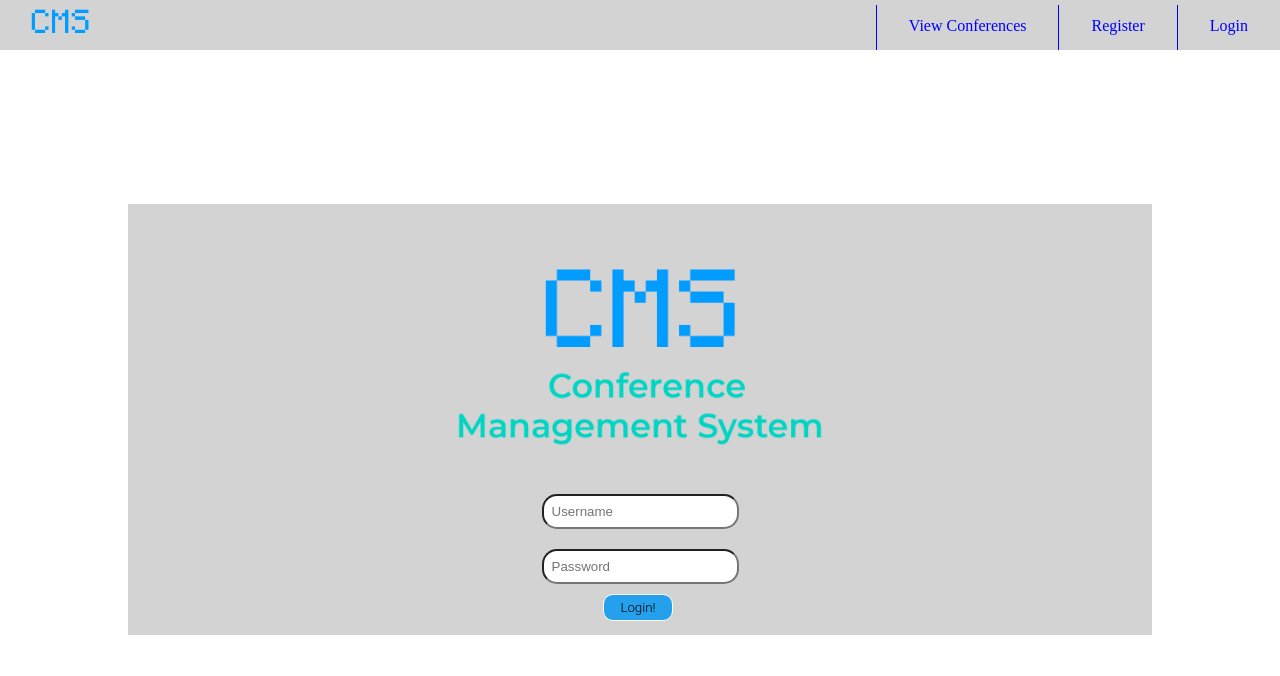
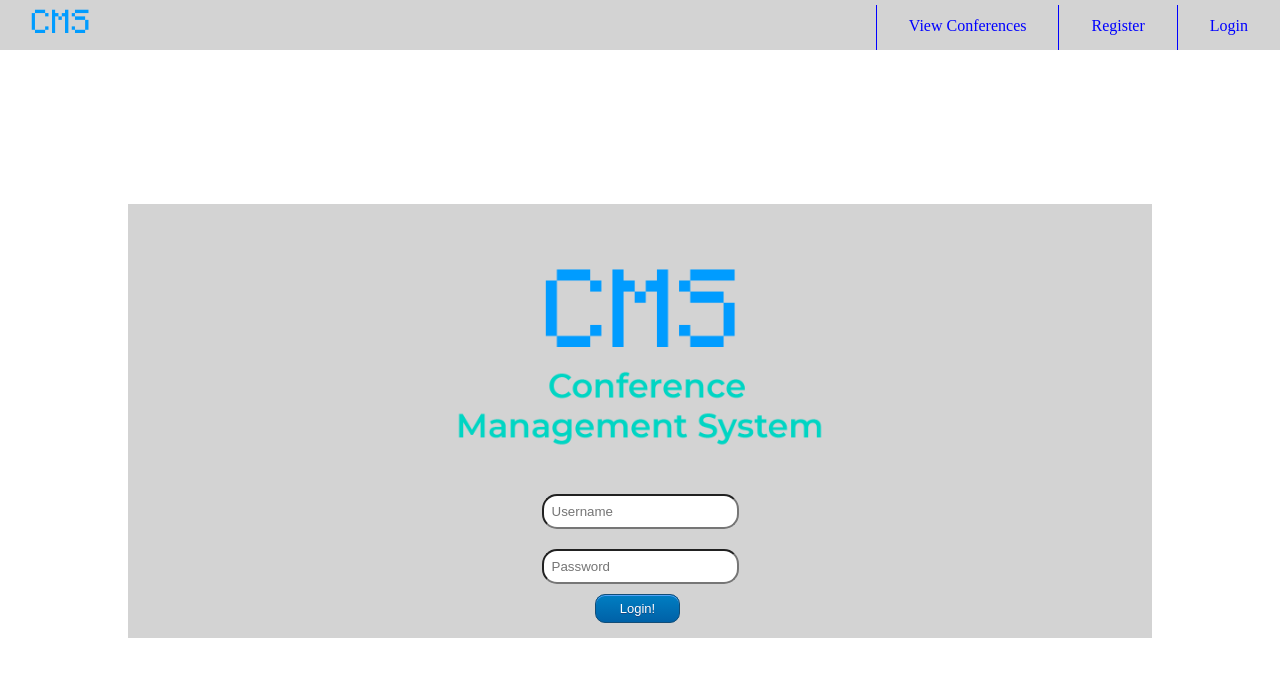
Before and after one commit to condoran/Ciobanii-si-Oile, an Angular app in the folder ConferenceManagement/web/src/main/frontend/front/: page /login-page in a window 1280 px wide. Shown: the top 676 px of the page. Built offline with nearby package versions, Linux system fonts and the light colour scheme.

Commit message:
old button

```diff
--- a/ConferenceManagement/web/src/main/frontend/front/src/app/register-page/register-page.component.css
+++ b/ConferenceManagement/web/src/main/frontend/front/src/app/register-page/register-page.component.css
@@ -1,7 +1,10 @@
 .register{
   margin:5px;
+}
 
-
+.bigLogo
+{
+  width: 400px;
 }
 
 .container{
@@ -10,7 +13,7 @@
   background-color: lightgray;
   width:auto;
   text-align: center;
-  margin-top:15%;
+  margin-top:10%;
 
 }
 input{
--- a/ConferenceManagement/web/src/main/frontend/front/src/app/register-page/register-page.component.html
+++ b/ConferenceManagement/web/src/main/frontend/front/src/app/register-page/register-page.component.html
@@ -1,5 +1,6 @@
 
 <div class="container">
+  <img src="assets/fullLogo.png" class="bigLogo"><br>
   <br>
   <input type="text" placeholder="Name" #name/>
   <br>
--- a/ConferenceManagement/web/src/main/frontend/front/src/styles.css
+++ b/ConferenceManagement/web/src/main/frontend/front/src/styles.css
@@ -4,23 +4,24 @@ body{
 }
 
 button {
+  box-shadow:inset 0px 1px 0px 0px #54a3f7;
+  background:linear-gradient(to bottom, #007dc1 5%, #0061a7 100%);
+  background-color:#007dc1;
+  border-radius:3px;
+  border:1px solid #124d77;
   display:inline-block;
-  padding:0.35em 1.2em;
-  border:0.1em solid #FFFFFF;
-  margin:0 0.3em 0.3em 0;
-  border-radius:0.12em;
-  box-sizing: border-box;
+  cursor:pointer;
+  color:#ffffff;
+  font-size:13px;
+  padding:6px 24px;
   text-decoration:none;
-  font-family:'Roboto',sans-serif;
-  font-weight:300;
-  color:black;
-  text-align:center;
-  transition: all 0.2s;
-  background-color: #24A0ED;
+  text-shadow:0px 1px 0px #154682;
+  margin-bottom: 5px;
+  margin-right: 5px;
 }
 button:hover {
-  color: #000000;
-  background-color: #0275d8;
+  background:linear-gradient(to bottom, #0061a7 5%, #007dc1 100%);
+  background-color:#0061a7;
 }
 button:active {
   position:relative;
```
